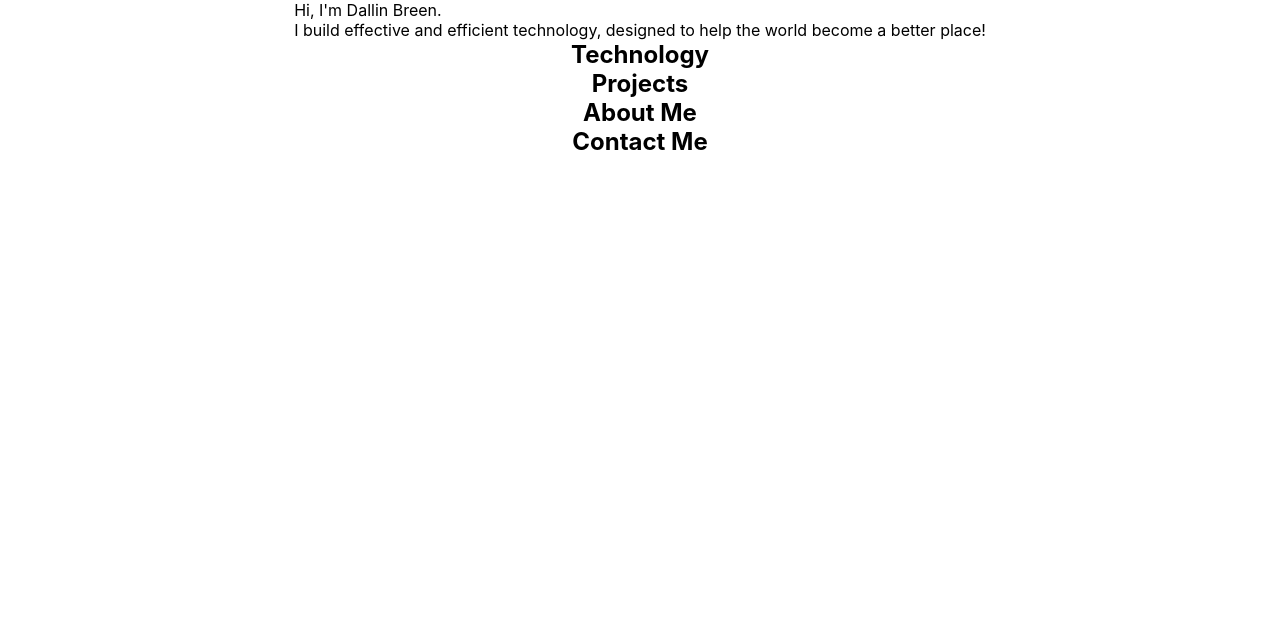
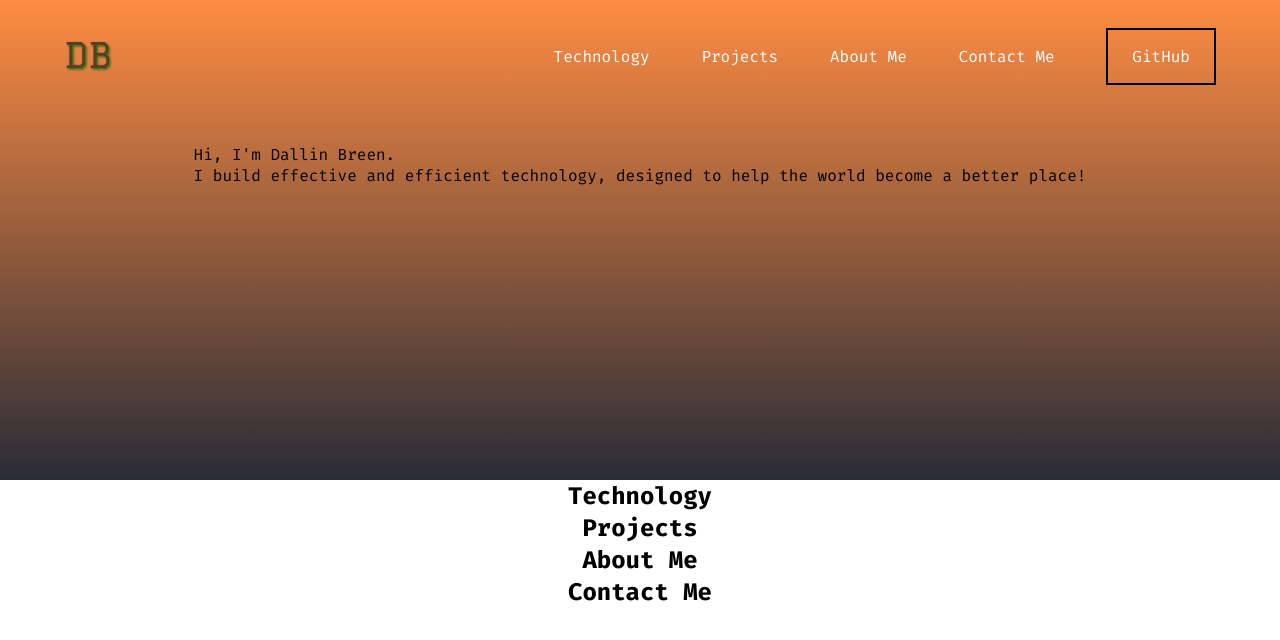
Before and after one commit to GucciHepcat52/portfolio, a React (Create React App) app: page / in a window 1280 px wide. Shown: the top 640 px of the page. Built offline with nearby package versions, Linux system fonts and the light colour scheme.

Commit message:
updated header of page

```diff
--- a/public/index.html
+++ b/public/index.html
@@ -24,6 +24,10 @@
       work correctly both with client-side routing and a non-root public URL.
       Learn how to configure a non-root public URL by running `npm run build`.
     -->
+    <link
+      rel="stylesheet"
+      href="https://fonts.googleapis.com/css2?family=Fira+Code:wght@400;700&display=swap"
+    />
     <title>Dallin Breen Portfolio</title>
   </head>
   <body>
--- a/src/App.css
+++ b/src/App.css
@@ -1,9 +1,67 @@
 .App {
+  font-family: "Fira Code", monospace;
   min-height: 100vh;
   min-width: 100%;
   display: flex;
   flex-direction: column;
   align-items: center;
+}
+
+.hero {
+  display: flex;
+  flex-direction: column;
+  align-items: center;
+  height: 30rem;
+  width: 100%;
+  padding: 9rem 0 0;
+  background: linear-gradient(to top, #292c37, #ff8c42);
+}
+
+.hero header {
+  position: absolute;
+  display: flex;
+  align-items: center;
+  justify-content: space-between;
+  width: 90vw;
+  max-width: 1300px;
+  margin: 0 auto 5rem;
+  padding: 2rem 0 0;
+  top: 0;
+  left: 5vw;
+}
+
+.logo {
+  height: 3rem;
+  width: 3rem;
+  cursor: pointer;
+}
+
+.logo img[alt="logo"] {
+  max-width: 100%;
+  height: auto;
+}
+
+.hero header nav {
+  display: flex;
+  align-items: center;
+  justify-content: space-between;
+  flex: 0.6;
+  position: static;
+  width: 100vw;
+  padding: 0rem;
+}
+
+.hero header nav ul {
+  list-style: none;
+  cursor: pointer;
+  color: white;
+}
+
+ul:last-of-type li a {
+  text-decoration: none;
+  color: white;
+  border: 2px solid black;
+  padding: 1rem 1.5rem;
 }
 
 .technology {
@@ -17,3 +75,9 @@
 
 .contact-me {
 }
+
+@media screen and (min-width: 800px) {
+  .hero {
+    min-height: 30rem;
+  }
+}
--- a/src/App.js
+++ b/src/App.js
@@ -1,8 +1,10 @@
 import React, { useRef } from "react";
+import logo from "./assets/db-logo.png";
 
 import "./App.css";
 
 function App() {
+  const homeRef = useRef(null);
   const technologyRef = useRef(null);
   const projectsRef = useRef(null);
   const aboutRef = useRef(null);
@@ -14,8 +16,37 @@ function App() {
 
   return (
     <div className="App">
-      <section className="hero">
-        <header></header>
+      <section className="hero" ref={homeRef}>
+        <header>
+          <div className="logo" onClick={() => scrollToRef(homeRef)}>
+            <img src={logo} alt="logo" />
+          </div>
+          <nav>
+            <ul>
+              <li onClick={() => scrollToRef(technologyRef)}>Technology</li>
+            </ul>
+            <ul>
+              <li onClick={() => scrollToRef(projectsRef)}>Projects</li>
+            </ul>
+            <ul>
+              <li onClick={() => scrollToRef(aboutRef)}>About Me</li>
+            </ul>
+            <ul>
+              <li onClick={() => scrollToRef(contactRef)}>Contact Me</li>
+            </ul>
+            <ul>
+              <li>
+                <a
+                  href="https://github.com/GucciHepcat52"
+                  target="_blank"
+                  rel="noopener noreferrer"
+                >
+                  GitHub
+                </a>
+              </li>
+            </ul>
+          </nav>
+        </header>
         <div className="hero-inner">
           <p className="hero-subheading">Hi, I'm Dallin Breen.</p>
           <div className="hero-heading"></div>
```
Also changed, not shown: src/assets/db-logo.png (added).
